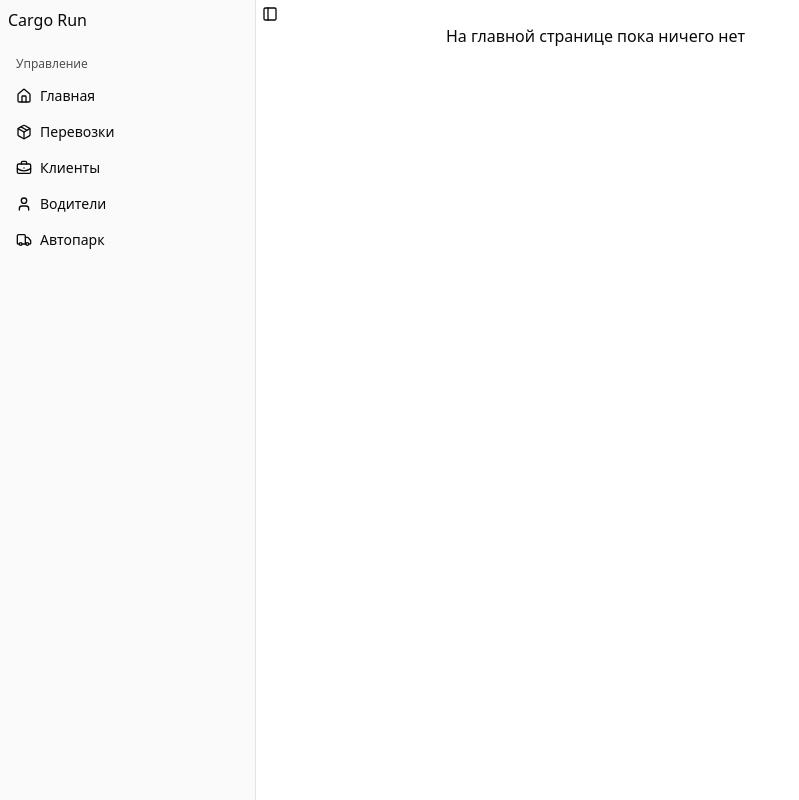
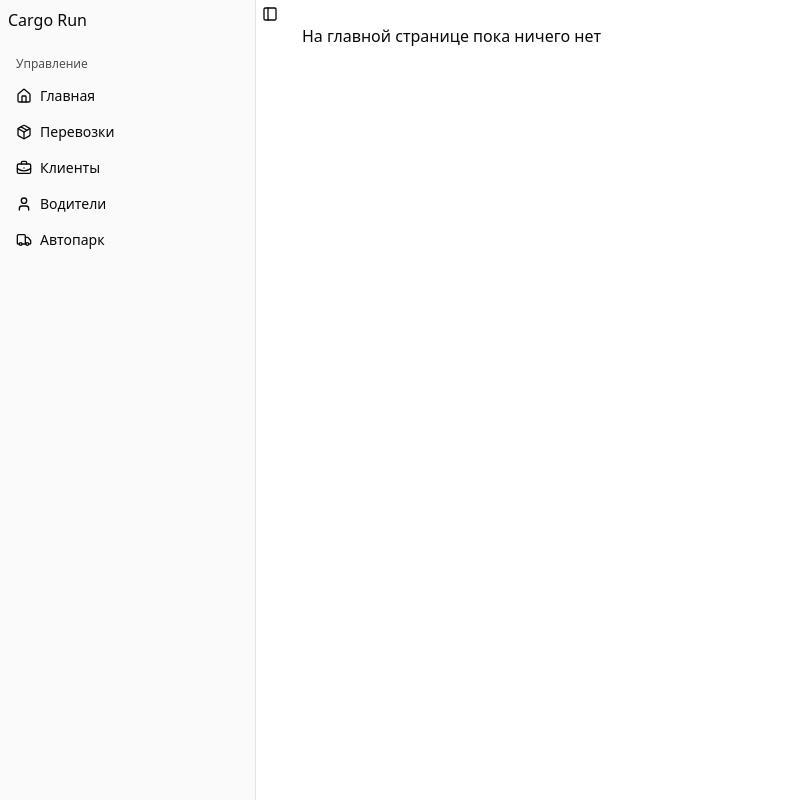
Before and after one commit to kulichkoff/cargo-run, a Next.js app in the folder apps/front/: page / in a window 1280 px wide. Shown: the whole page, without its empty margins (0-799 px from the left). Built offline with nearby package versions, Linux system fonts and the light colour scheme; no server answers.

Commit message:
fix(front): make main contents wider

```diff
--- a/apps/front/src/app/layout.tsx
+++ b/apps/front/src/app/layout.tsx
@@ -36,7 +36,7 @@ export default function RootLayout({
           <SidebarProvider>
             <AppSidebar />
             <SidebarTrigger />
-            <main className="py-6 max-w-2xl w-full mx-auto">{children}</main>
+            <main className="py-6 w-[calc(100%-20rem)] mx-auto">{children}</main>
             <Toaster />
           </SidebarProvider>
         </ClientProviders>
```
